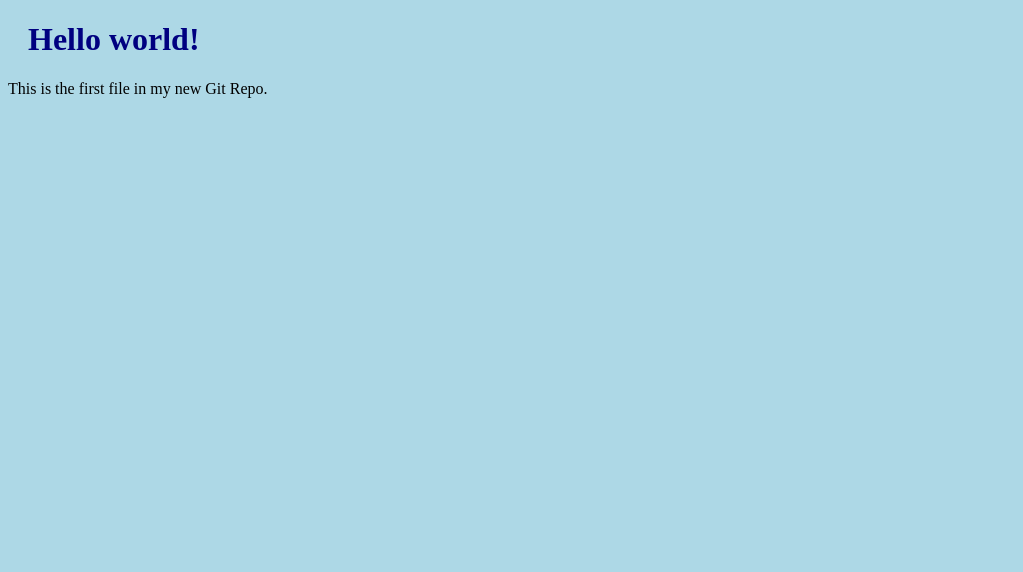
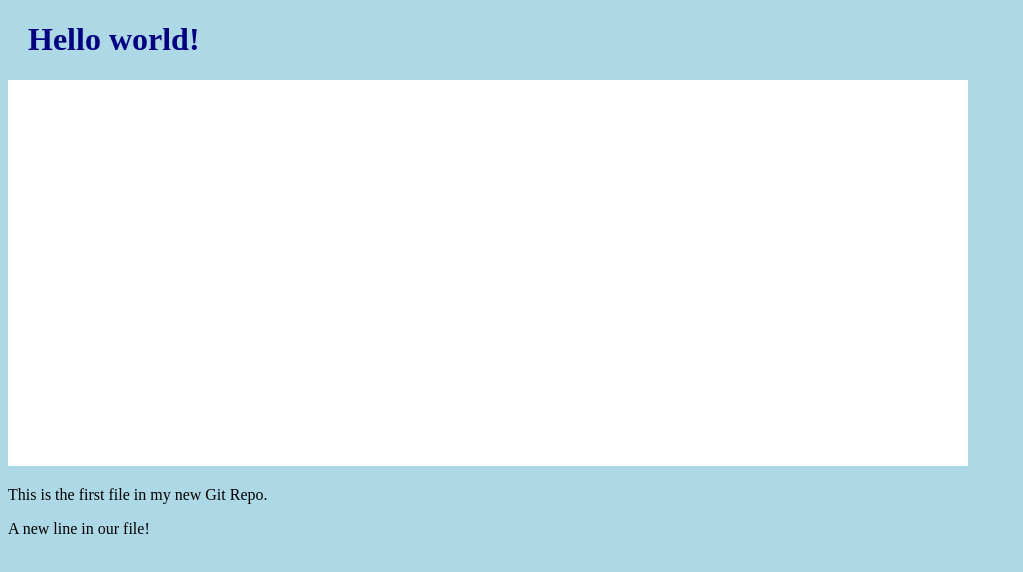
Before and after one commit to ramos-04/sample-git, a plain HTML site: page index.html in a window 1280 px wide. Shown: the whole page, without its empty margins (0-1023 px from the left). Drawn offline with Linux system fonts and the light colour scheme.

Commit message:
Added image to Hello World

```diff
--- a/index.html
+++ b/index.html
@@ -7,7 +7,10 @@
 <body>
 
 <h1>Hello world!</h1>
+<div><img src="sample-img.jpg" alt="Hello World from Space"
+style="width:100%;max-width:960px"></div>
 <p>This is the first file in my new Git Repo.</p>
+<p>A new line in our file!</p>
 
 </body>
 </html>
```
Also changed, not shown: sample-img.jpg (added).
